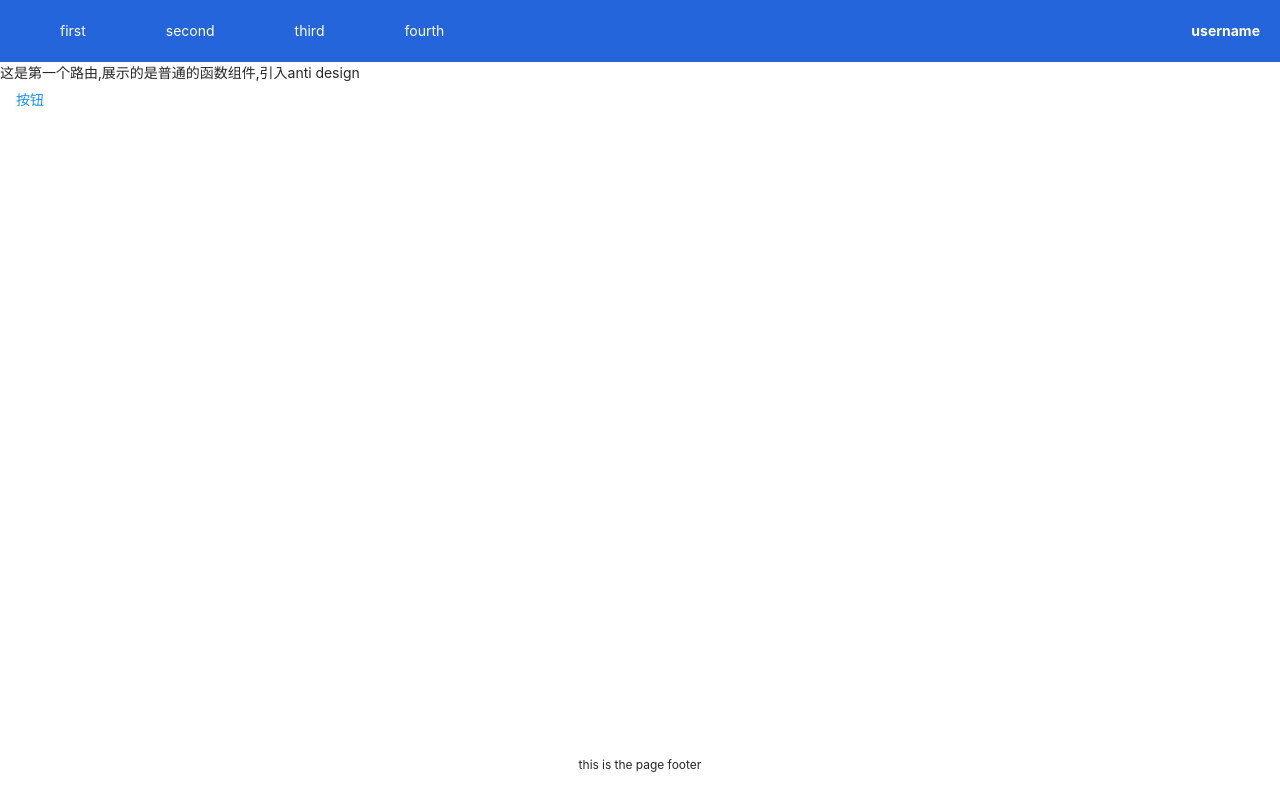
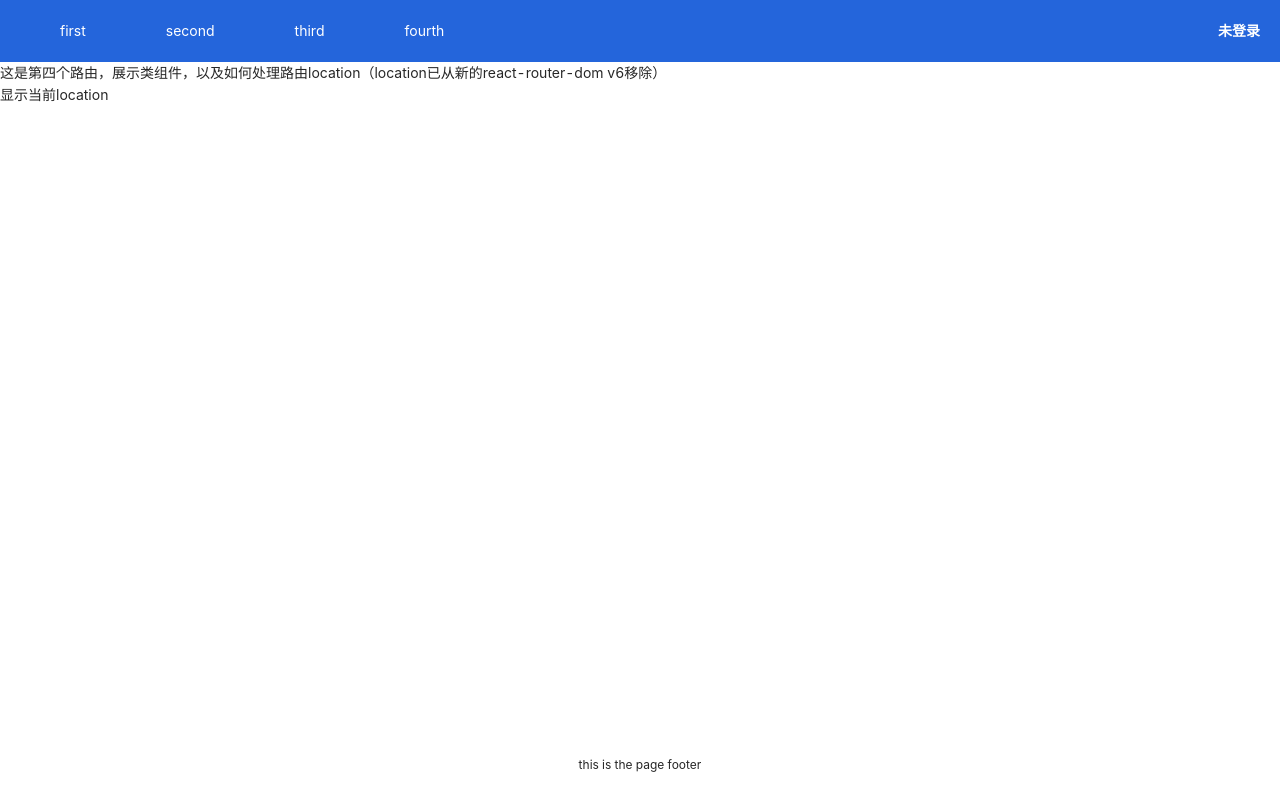
Before and after one commit to CarryKiana/react-template-project, a React (Create React App) app: page /#/fourth in a window 1280 px wide. Before the commit this address led to /#/. Built offline with nearby package versions, Linux system fonts and the light colour scheme.

Commit message:
全局状态处理

```diff
--- a/src/layout/nav/index.js
+++ b/src/layout/nav/index.js
@@ -1,9 +1,24 @@
 import emitter from '@/utils/eventmanager.js'
 import './index.scss'
+import store from '@/stores/index'
+import { setToken } from '@/stores/token'
+import { useState } from 'react'
 function Nav () {
 
+  const [hadLogin, setHadLogin] = useState(false)
   const changeRoute = (path) => {
     emitter.emit('routeChange', path)
+  }
+
+  const signIn = () => {
+    // 可以在登录调接口的回调处理
+    store.dispatch(setToken('token'))
+    setHadLogin(true)
+  }
+
+  const signOut = () => {
+    store.dispatch(setToken(''))
+    setHadLogin(false)
   }
 
   return (
@@ -14,8 +29,8 @@
         <div className="nav-item" onClick={ () => { changeRoute('/third') }}>third</div>
         <div className="nav-item" onClick={ () => { changeRoute('/fourth') } }>fourth</div>
       </div>
-      <div className="nav-right">
-        username
+      <div className="nav-right" onClick={ () => { !hadLogin ? signIn() : signOut() } }>
+        { hadLogin ? '已登录' : '未登录' }
       </div>
     </div>
   )
--- a/src/views/third/index.js
+++ b/src/views/third/index.js
@@ -1,14 +1,26 @@
 import React from 'react'
+import store from '@/stores/index'
 class Third extends React.Component {
   constructor (props) {
     super(props)
-    this.state = {}
+    this.state = {
+      token: ''
+    }
+  }
+
+  componentDidMount () {
+    store.subscribe(() => {
+      this.setState({
+        token: store.getState().token.value
+      })
+    })
   }
 
   render () {
     return (
       <div>
-        这是第三个路由,展示类组件
+        这是第三个路由,展示类组件,顺便监听全局状态变化
+        <span>{ this.state.token}</span>
       </div>
     )
   }
```
